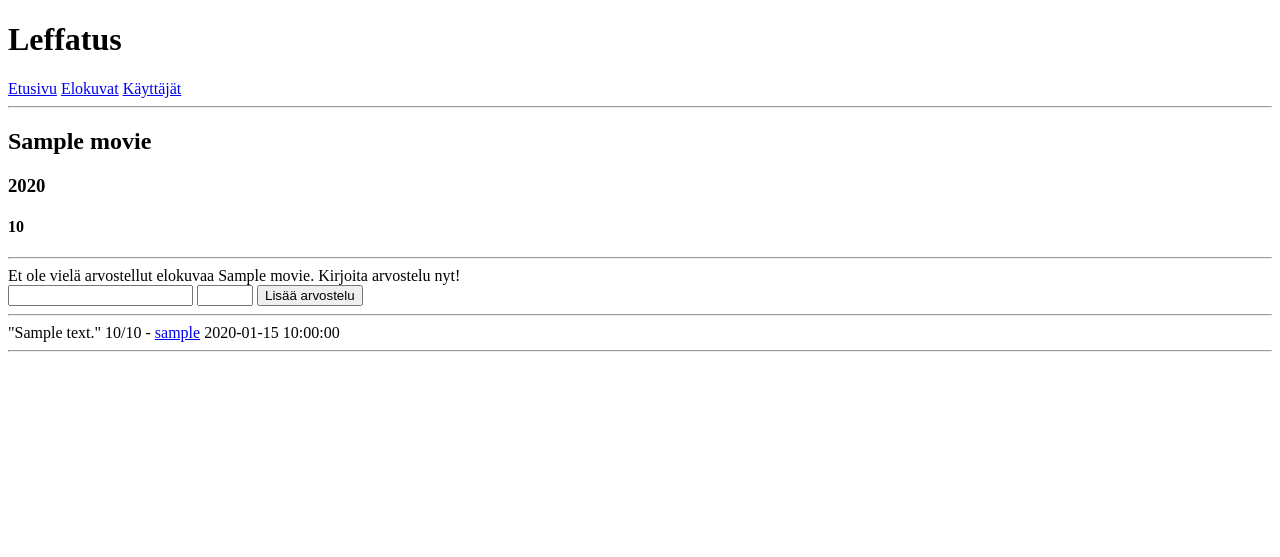
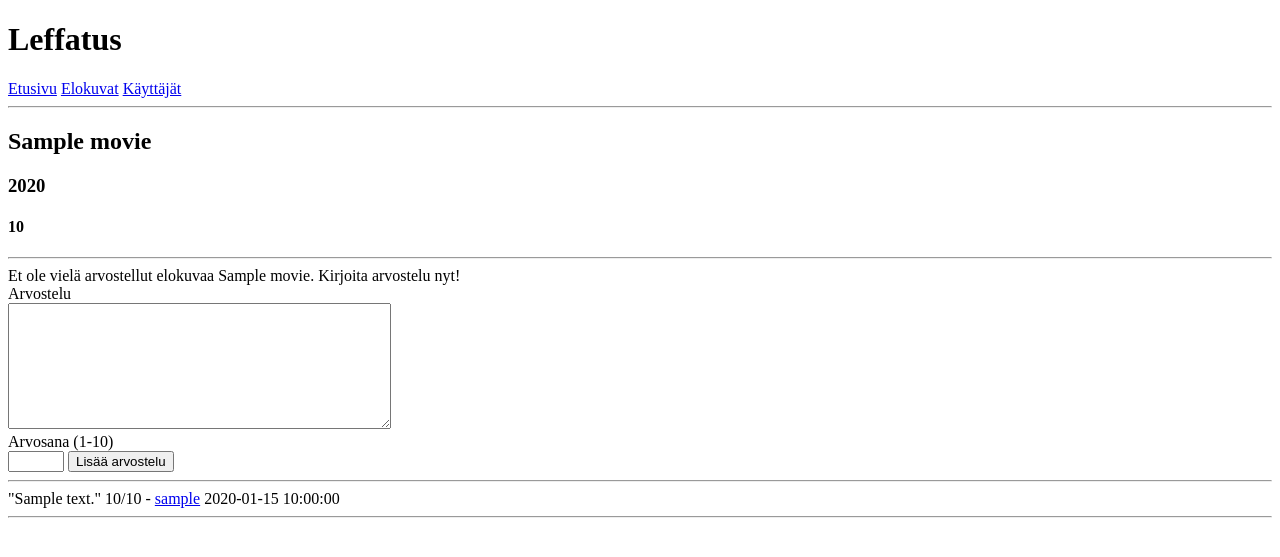
Before and after one commit to jussitus/leffat, a Flask app: template templates/movie.html in a window 1280 px wide. Shown: the top 557 px of the page. Run offline with Flask 3, Linux system fonts and the light colour scheme; the visitor is signed in with stand-in values (Sample User, id 1); the template is opened without the code that fills it: most values are stand-ins (such as "Sample title", 1, 10 or a date in 2020).

Commit message:
Fix textbox

```diff
--- a/routes.py
+++ b/routes.py
@@ -69,8 +69,10 @@ def signup():
             return render_template("error.html", error="VIRHE: Tunnuksen tulee olla 1-30 merkkiä pitkä.")
         if not (len(password) > 0 and len(password) <= 30):
             return render_template("error.html", error="VIRHE: Salasanan tulee olla 1-30 merkkiä pitkä.")
-        u.signup(username,password, False)
-        return redirect("/")
+        if u.signup(username,password, False):
+            return redirect("/")
+        else:
+            return render_template("error.html", error="VIRHE: Tunnuksen luominen ei onnistunut :()")
 
 @app.route("/logout")
 def logout():
--- a/templates/movie.html
+++ b/templates/movie.html
@@ -10,7 +10,9 @@
 <hr>
 Et ole vielä arvostellut elokuvaa {{movie.movie_name}}. Kirjoita arvostelu nyt!
 <form action="/movie/{{movie.movie_id}}" method="POST">
-    <input type="text" name="review_text" maxlength=600 required/>
+    <label for="review_text">Arvostelu</label><br>
+    <textarea id="review_text" name="review_text" maxlength=600 rows=8 cols=45 required></textarea><br>
+    <label for="review_score">Arvosana (1-10)</label><br>
     <input type="number" name="review_score" min="1" max="10" step="1" required/>
     <input type="submit" value="Lisää arvostelu"/>
     </form>
--- a/templates/user.html
+++ b/templates/user.html
@@ -5,7 +5,7 @@
 Käyttäjän {{user.user_username}} arvostelut
 <hr>
 {% for review in reviews %}
-{{review.movie_name}} ({{review.movie_year}}) - {{review.review_score}}/10 <br>
+<a href="/movie/{{review.movie_id}}">{{review.movie_name}} ({{review.movie_year}})</a> - {{review.review_score}}/10 <br>
 "{{review.review_text}}" <br>
 {{review.review_date}}
 <hr>
```
